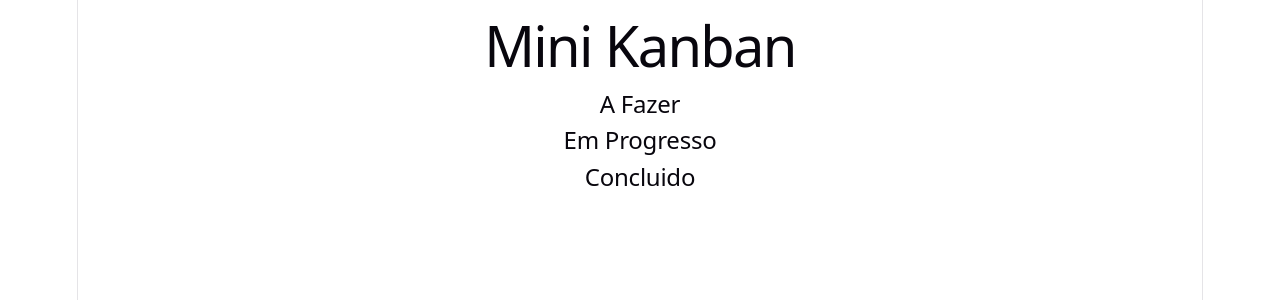
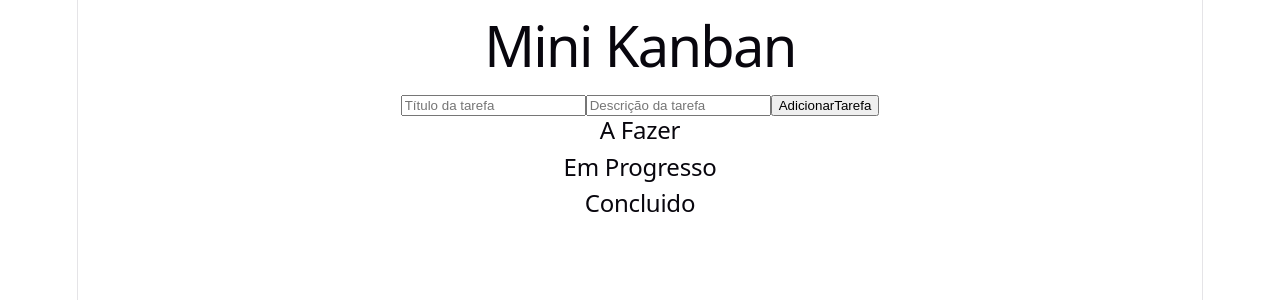
Before and after one commit to Czadriel/desafio-fullstack-veritas, a React app in the folder frontend/: page / in a window 1280 px wide. Shown: the top 300 px of the page. Built offline with nearby package versions, Linux system fonts and the light colour scheme; no server answers; the HTML template or start-up script is replaced by a standard one.

Commit message:
feat: implementa formulário e POST para criação de tarefas

```diff
--- a/frontend/src/App.jsx
+++ b/frontend/src/App.jsx
@@ -13,9 +13,36 @@ fetch("http://localhost:8080/tasks")
 .then(dados => setTarefas(dados));
 }, []);
 
+async function criarTarefa() {
+  const resposta = await fetch("http://localhost:8080/tasks", {
+    method: "POST",
+    headers: { "Content-Type": "application/json" },
+    body: JSON.stringify({ titulo: titulo, descricao: descricao })
+  });
+  const tarefaCriada = await resposta.json();
+  setTarefas([...tarefas, tarefaCriada]);
+  setTitulo("");
+  setDescricao("");
+}
+
   return (
     <div>
       <h1>Mini Kanban</h1>
+
+<input
+  value={titulo}
+  onChange={(e) => setTitulo(e.target.value)}
+  placeholder="Título da tarefa"
+/>
+
+<input
+  value={descricao}
+  onChange={(e) => setDescricao(e.target.value)}
+  placeholder="Descrição da tarefa"
+/>
+
+<button onClick = {criarTarefa}>AdicionarTarefa</button>
+
       <div className="coluna"><h2>A Fazer</h2>{tarefas.filter(tarefa => tarefa.status === "a_fazer").map(tarefa => (<div key = {tarefa.id}>{tarefa.titulo}</div>))}</div>
       <div className="coluna"><h2>Em Progresso</h2>{tarefas.filter(tarefa => tarefa.status === "em_progresso").map(tarefa => (<div key = {tarefa.id}>{tarefa.titulo}</div>))}</div>
       <div className="coluna"><h2>Concluido</h2>{tarefas.filter(tarefa => tarefa.status === "concluido").map(tarefa => (<div key = {tarefa.id}>{tarefa.titulo}</div>))}</div>
```
